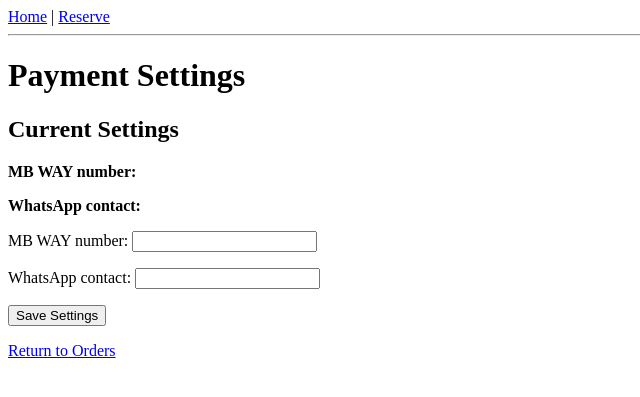
After one commit to mahdavis2024/linda-bread-app, a Flask app: page /admin/settings in a window 1280 px wide. The commit adds this page. Shown: the top 397 px of the page, without its empty margins (0-640 px from the left). Run offline with Flask 3, Linux system fonts and the light colour scheme; the visitor is signed in with stand-in values (Sample User, id 1); data comes from the database, SQL or seed files in the repository; some libraries are stand-ins or nearby versions.

Commit message:
Add payment settings

```diff
--- a/app.py
+++ b/app.py
@@ -5,7 +5,14 @@ import string
 from datetime import date, datetime, timedelta, timezone
 from zoneinfo import ZoneInfo
 
-from flask import Flask, redirect, render_template, request, url_for
+from flask import (
+    Flask,
+    flash,
+    redirect,
+    render_template,
+    request,
+    url_for
+)
 from flask_sqlalchemy import SQLAlchemy
 from flask_login import (
     LoginManager,
@@ -17,6 +24,7 @@ from flask_login import (
 from flask_wtf.csrf import CSRFProtect
 from werkzeug.security import check_password_hash
 from dotenv import load_dotenv
+
 
 
 load_dotenv()
@@ -31,6 +39,7 @@ csrf = CSRFProtect(app)
 
 login_manager = LoginManager(app)
 login_manager.login_view = "admin_login"
+
 
 @app.template_filter("portugal_datetime")
 def format_portugal_datetime(value):
@@ -121,6 +130,24 @@ class Admin(UserMixin, db.Model):
         nullable=False
     )
 
+
+class BusinessSettings(db.Model):
+    id = db.Column(
+        db.Integer,
+        primary_key=True
+    )
+
+    mbway_number = db.Column(
+        db.String(30),
+        nullable=False
+    )
+
+    whatsapp_number = db.Column(
+        db.String(30),
+        nullable=False
+    )
+
+
 @login_manager.user_loader
 def load_admin(admin_id):
     return db.session.get(Admin, int(admin_id))
@@ -157,6 +184,26 @@ def calculate_price_cents(quantity):
         return prices_up_to_six[quantity]
 
     return 1000 + (quantity - 6) * 150
+
+
+def get_business_settings():
+    settings = db.session.get(
+        BusinessSettings,
+        1
+    )
+
+    if settings is None:
+        settings = BusinessSettings(
+            id=1,
+            mbway_number="",
+            whatsapp_number=""
+        )
+
+        db.session.add(settings)
+        db.session.commit()
+
+    return settings
+
 
 @app.route("/")
 def home():
@@ -411,6 +458,49 @@ def admin_logout():
     )
 
 
+@app.route("/admin/settings", methods=["GET", "POST"])
+@login_required
+def admin_settings():
+    settings = get_business_settings()
+
+    if request.method == "POST":
+        mbway_number = request.form.get(
+            "mbway_number",
+            ""
+        ).strip()
+
+        whatsapp_number = request.form.get(
+            "whatsapp_number",
+            ""
+        ).strip()
+
+        if not mbway_number or not whatsapp_number:
+            return render_template(
+                "admin_settings.html",
+                title="Payment Settings",
+                settings=settings,
+                error="Please complete both fields.",
+                saved=False
+            )
+
+        settings.mbway_number = mbway_number
+        settings.whatsapp_number = whatsapp_number
+
+        db.session.commit()
+
+        flash("Payment settings saved successfully.")
+
+        return redirect(
+            url_for("admin_settings")
+        )
+
+    return render_template(
+        "admin_settings.html",
+        title="Payment Settings",
+        settings=settings,
+    )
+
+
 with app.app_context():
     db.create_all()
 
--- a/templates/admin_orders.html
+++ b/templates/admin_orders.html
@@ -15,6 +15,11 @@
     <button type="submit">Log Out</button>
 </form>
 
+<p>
+    <a href="{{ url_for('admin_settings') }}">
+        Payment Settings
+    </a>
+</p>
 
 {% if orders %}
 
--- /dev/null
+++ b/templates/admin_settings.html
@@ -0,0 +1,72 @@
+{% extends "base.html" %}
+
+{% block content %}
+
+<h1>Payment Settings</h1>
+
+<h2>Current Settings</h2>
+
+<p>
+    <strong>MB WAY number:</strong>
+    {{ settings.mbway_number }}
+</p>
+
+<p>
+    <strong>WhatsApp contact:</strong>
+    {{ settings.whatsapp_number }}
+</p>
+
+
+{% with messages = get_flashed_messages() %}
+    {% if messages %}
+        {% for message in messages %}
+            <p>{{ message }}</p>
+        {% endfor %}
+    {% endif %}
+{% endwith %}
+
+{% if error %}
+<p>{{ error }}</p>
+{% endif %}
+
+<form method="POST" action="{{ url_for('admin_settings') }}">
+    <input
+        type="hidden"
+        name="csrf_token"
+        value="{{ csrf_token() }}"
+    >
+
+    <p>
+        <label for="mbway_number">MB WAY number:</label>
+
+        <input
+            type="tel"
+            id="mbway_number"
+            name="mbway_number"
+            value="{{ settings.mbway_number }}"
+            required
+        >
+    </p>
+
+    <p>
+        <label for="whatsapp_number">WhatsApp contact:</label>
+
+        <input
+            type="tel"
+            id="whatsapp_number"
+            name="whatsapp_number"
+            value="{{ settings.whatsapp_number }}"
+            required
+        >
+    </p>
+
+    <button type="submit">Save Settings</button>
+</form>
+
+<p>
+    <a href="{{ url_for('admin_orders') }}">
+        Return to Orders
+    </a>
+</p>
+
+{% endblock %}
```
